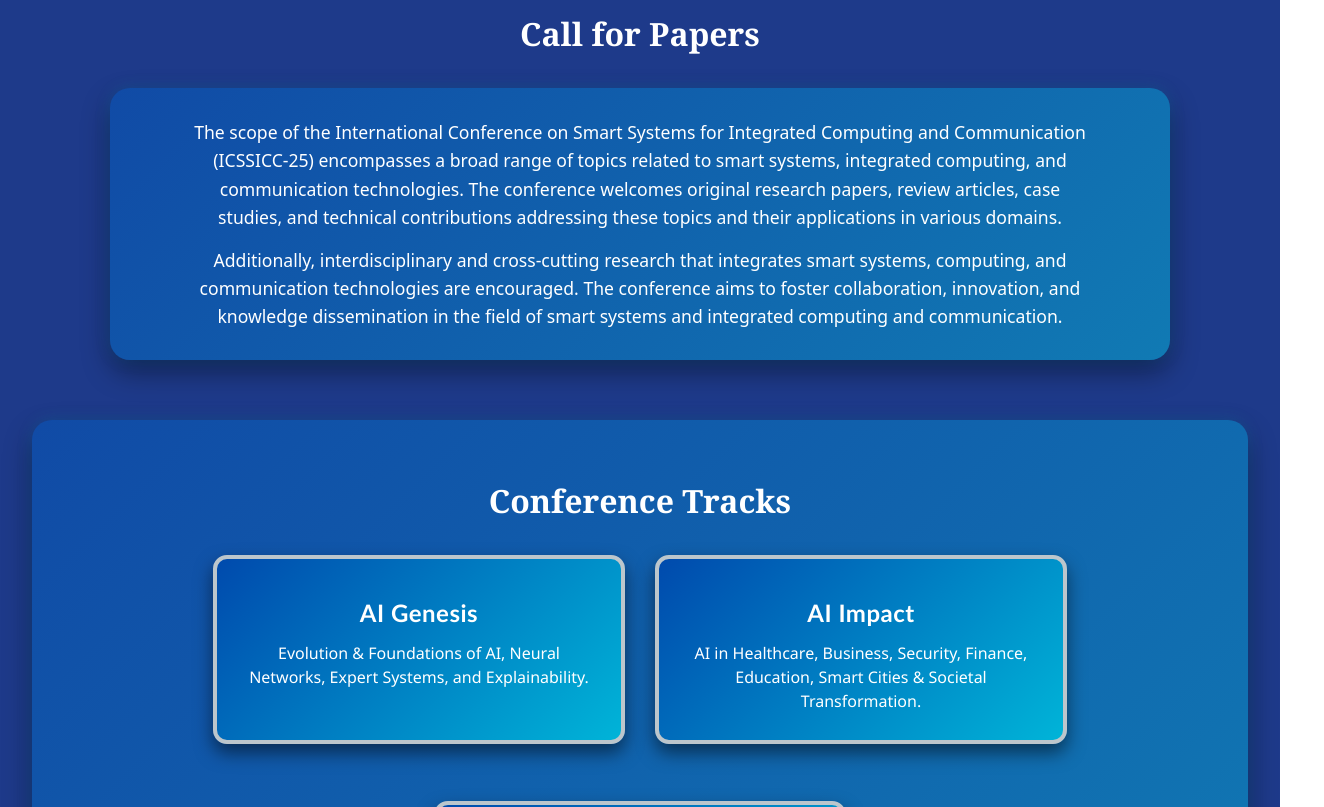
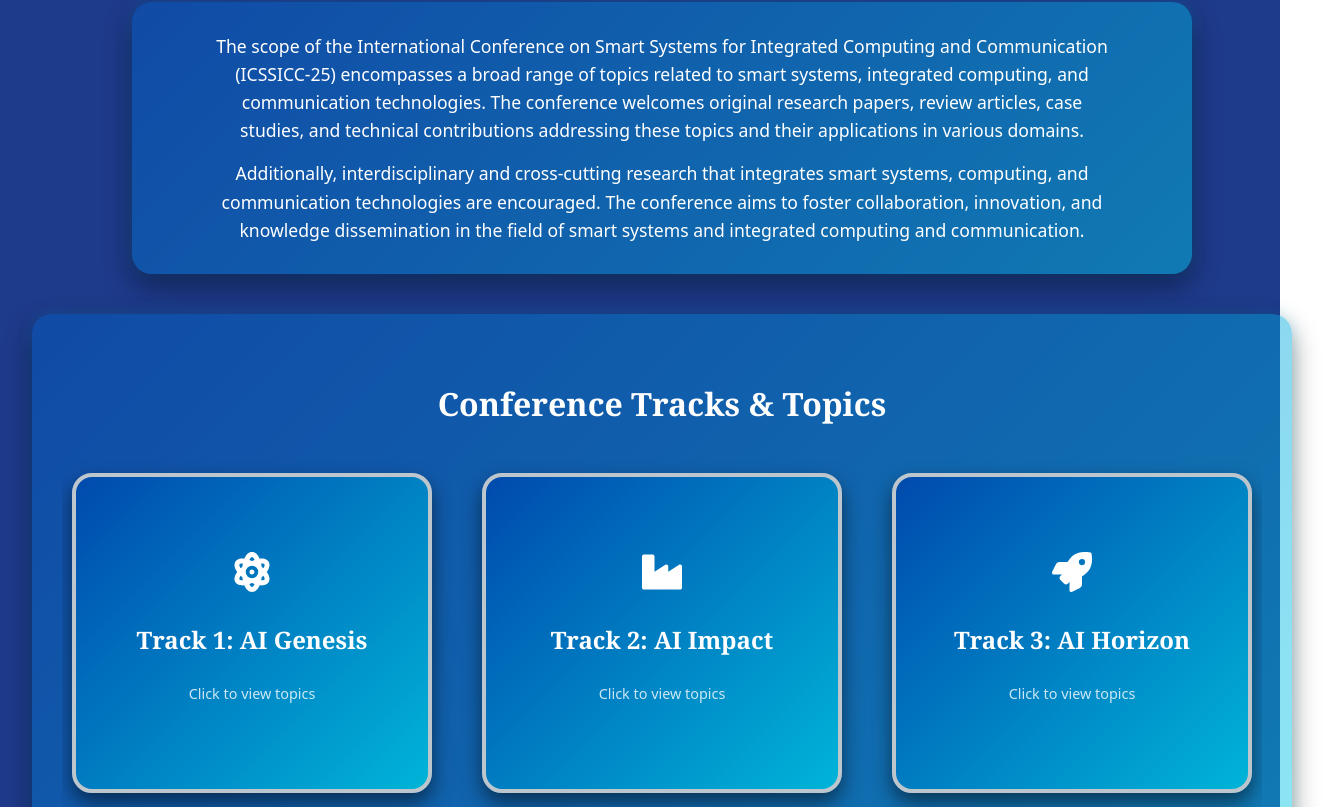
Before and after one commit to vimalathithan17/aiconf, a React (Vite) app in the folder aiconference/: page / in a window 1280 px wide. Shown: the part 11193-12000 px from the top of the page, 1324 px wide, since content can reach past the window. Built offline with nearby package versions, Linux system fonts and the light colour scheme.

Commit message:
Refactor App component structure and enhance TopicsSection layout and functionality

```diff
--- a/aiconference/src/App.jsx
+++ b/aiconference/src/App.jsx
@@ -19,8 +19,8 @@ function App() {
       <About/>
       <Comitte/>
       <CallForPapers/>
+      <TopicsSection/>
       <ThemeSection />
-      <TopicsSection/>
       <Reg/>
       <VenueContactSection/>
       <Sponsor/>
--- a/aiconference/src/CallForPaper/CallForPaper.jsx
+++ b/aiconference/src/CallForPaper/CallForPaper.jsx
@@ -106,47 +106,8 @@ return (
                         }}>
                                 Additionally, interdisciplinary and cross-cutting research that integrates smart systems, computing, and communication technologies are encouraged. The conference aims to foster collaboration, innovation, and knowledge dissemination in the field of smart systems and integrated computing and communication.
                         </p>
-                </section><div
-                        style={{
-                            marginTop: '60px',
-                                marginBottom: '60px',
-                                background: 'linear-gradient(135deg, rgba(0, 74, 173, 0.4), rgba(0, 180, 216, 0.4))',
-                                borderRadius: '20px',
-                                padding: '30px',
-                                boxShadow: '0 10px 20px rgba(0, 0, 0, 0.3)',
-                                maxWidth: '1200px',
-                        }}>
-                        <section
-                                style={{
-                                        maxWidth: '900px',
-                                        margin: '0 auto',
-                                        textAlign: 'center',
-                                }}
-                        >
-                                <h2
-                                        style={{
-                                                fontFamily: 'Libre Baskerville, Georgia, serif',
-                                                fontSize: '2em',
-                                                fontWeight: 'bold',
-                                                marginBottom: '30px',
-                                        }}
-                                >
-                                        Conference Tracks
-                                </h2>
-                                <div
-                                        style={{
-                                                display: 'flex',
-                                                flexWrap: 'wrap',
-                                                justifyContent: 'center',
-                                                gap: '30px',
-                                        }}
-                                >
-                                        {tracks.map((track, index) => (
-                                                <TrackBox key={index} title={track.title} description={track.description} />
-                                        ))}
-                                </div>
-                        </section>
-                </div></>
+                </section>
+                </>
 );
 };
 
--- a/aiconference/src/Topics/Topics.jsx
+++ b/aiconference/src/Topics/Topics.jsx
@@ -1,14 +1,13 @@
 import React, { useState } from 'react';
 import ReactCardFlip from 'react-card-flip';
 import {
-  FaChevronDown, FaEthernet, FaRobot, FaIndustry, FaLaptopCode, FaBrain,
-  FaCar, FaBolt, FaChartLine, FaFilm, FaGraduationCap, FaLeaf
+  FaAtom, FaIndustry, FaRocket, FaChevronDown
 } from 'react-icons/fa';
 
 const cardStyle = {
-  width: '300px',
+  width: '360px',
   height: '320px',
-  margin: '25px',
+  margin: '15px',
   cursor: 'pointer',
 };
 
@@ -21,17 +20,29 @@ const frontBackSharedStyle = {
   boxShadow: '0 10px 20px rgba(0, 0, 0, 0.5)',
   width: '100%',
   height: '100%',
-  boxSizing: 'border-box', // This ensures padding doesn't affect width/height
+  boxSizing: 'border-box',
   textAlign: 'center',
 };
 
-const TopicCard = ({ title, topics, icon }) => {
+const TopicCard = ({ title, description, topics, icon }) => {
   const [isFlipped, setIsFlipped] = useState(false);
+  const [scrollPosition, setScrollPosition] = useState(0);
+  const [contentHeight, setContentHeight] = useState(0);
+  const [containerHeight, setContainerHeight] = useState(0);
 
   const handleClick = (e) => {
     e.preventDefault();
     setIsFlipped(!isFlipped);
   };
+
+  const handleScroll = (e) => {
+    setScrollPosition(e.target.scrollTop);
+    setContentHeight(e.target.scrollHeight);
+    setContainerHeight(e.target.clientHeight);
+  };
+
+  // Determine if there's more content to scroll down to
+  const hasMoreContent = contentHeight > containerHeight && scrollPosition < contentHeight - containerHeight;
 
   return (
     <div style={cardStyle}>
@@ -57,32 +68,65 @@ return (
         {/* Back */}
         <div key="back" style={{
           ...frontBackSharedStyle,
-                padding: '25px',
+          padding: '20px',
           display: 'flex',
           flexDirection: 'column',
           justifyContent: 'flex-start',
-                overflowY: 'hidden'
+          overflowY: 'hidden',
+          position: 'relative'
         }} onClick={handleClick}>
           <h4 style={{
             fontFamily: 'Libre Baskerville, Georgia, serif',
-                    fontSize: '1.2em',
+            fontSize: '1.1em',
             fontWeight: 'bold',
             marginTop: '0',
-                    marginBottom: '15px'
-                }}>{title}</h4>
-                <div style={{ overflowY: 'auto', flex: 1 }}>
+            marginBottom: '8px'
+          }}>{description}</h4>
+          <div
+            style={{
+              overflowY: 'auto',
+              flex: 1,
+              paddingRight: '10px',
+              msOverflowStyle: 'none',
+              scrollbarWidth: 'none',
+            }}
+            onScroll={handleScroll}
+          >
             <ul style={{
               listStyleType: 'disc',
               paddingLeft: '20px',
-                        fontSize: '0.85em',
+              fontSize: '0.8em',
               textAlign: 'left',
               margin: 0
             }}>
               {topics.map((topic, index) => (
-                            <li key={index} style={{ marginBottom: '6px' }}>{topic}</li>
+                <li key={index} style={{ marginBottom: '4px' }}>{topic}</li>
               ))}
             </ul>
           </div>
+
+          {/* Only show down arrow when there's more content */}
+          {hasMoreContent && (
+            <div style={{
+              position: 'absolute',
+              bottom: '10px',
+              left: '50%',
+              transform: 'translateX(-50%)',
+              color: 'rgba(255, 255, 255, 0.8)',
+              textAlign: 'center',
+              fontSize: '1.2em',
+              pointerEvents: 'none'
+            }}>
+              <FaChevronDown />
+            </div>
+          )}
+
+          {/* Add CSS for scrollbar hiding */}
+          <style>{`
+            div::-webkit-scrollbar {
+              display: none;
+            }
+          `}</style>
         </div>
       </ReactCardFlip>
     </div>
@@ -92,149 +136,119 @@ return (
 const TopicsSection = () => {
   const topicsData = [
     {
-      title: 'Ethics & Responsible AI',
-      icon: <FaBrain />,
+      title: 'Track 1: AI Genesis',
+      description: 'Origin, Evolution, and Development of AI Technologies',
+      icon: <FaAtom />,
       topics: [
-        'Explainable AI & Trustworthy AI',
-        'AI Governance, Compliance & Regulations',
-        'Bias Detection & Fairness in AI',
-        'Privacy-Preserving AI & Federated Learning',
-        'AI for Social Good & Humanitarian AI'
+        'Foundations of Artificial Intelligence',
+        'Evolution of Machine Learning Algorithms',
+        'Evolution from Symbolic to Autonomous Reasoning',
+        'Symbolic AI and Logic-Based Approaches',
+        'Neural Networks: From Perceptrons to Deep Learning',
+        'Historical Perspectives on AI Research',
+        'Knowledge Representation & Reasoning',
+        'Expert Systems and Rule-Based Models',
+        'Reinforcement Learning Development',
+        'Milestones in Natural Language Processing',
+        'AI Hardware Evolution (CPUs → GPUs → TPUs)',
+        'Programming Languages in AI (Lisp, Prolog, Python)',
+        'Benchmarking and Dataset Evolution',
+        'Explainability in Classical AI Systems'
       ]
     },
     {
-      title: 'AI Foundations & Emerging Technologies',
-      icon: <FaEthernet />,
+      title: 'Track 2: AI Impact',
+      description: 'Transforming Industries, Societies, and Workspaces',
+      icon: <FaIndustry />,
       topics: [
-        'Advanced Machine Learning & Deep Learning Techniques',
-        'Self-Supervised & Few-Shot Learning',
-        'Reinforcement Learning & Decision-Making AI',
-        'Generative AI & Foundation Models',
-        'AI in Quantum Computing & High-Performance AI'
+        'AI in Healthcare: Diagnosis, Imaging, Drug Discovery',
+        'AI Agents in Business Automation and Decision Support',
+        'Deployment of Autonomous Agents in Real-Time Systems',
+        'Role of AI Agents in Cybersecurity and Surveillance',
+        'Smart Manufacturing and Industry 4.0',
+        'Finance, Banking, and FinTech Applications',
+        'AI in Education and Personalized Learning',
+        'Smart Cities and Urban Intelligence',
+        'Agriculture and Food Security through AI',
+        'AI and Ethics in Society',
+        'AI for Governance and Public Policy',
+        'Human-AI Collaboration in the Workplace',
+        'AI in Creative Industries: Art, Music, Media',
+        'Fairness, Bias, and Responsible AI',
+        'NLP Applications in Enterprises',
+        'Accessibility and Inclusive AI Systems',
+        'Societal and Behavioral Impacts of AI',
+        'AI Regulations and Policy Frameworks'
       ]
     },
     {
-      title: 'AI for Industry 5.0 & Smart Systems',
-      icon: <FaIndustry />,
+      title: 'Track 3: AI Horizon',
+      description: 'Future Trends, Innovations, and the Next Frontiers of AI',
+      icon: <FaRocket />,
       topics: [
-        'AI in Manufacturing & Industry 4.0/5.0',
-        'Edge AI & Distributed AI Systems',
-        'AI-Driven Robotics & Automation',
-        'AI in IoT & Smart Cities',
-        'AI for Digital Twins & Augmented Reality'
-      ]
-    },
-    {
-      title: 'AI in Healthcare & Biomedical Engineering',
-      icon: <FaRobot />,
-      topics: [
-        'AI in Medical Imaging & Diagnostics',
-        'AI for Personalized Medicine & Drug Discovery',
-        'AI-Powered Healthcare Wearables & Remote Monitoring',
-        'AI in Mental Health & Assistive Technologies',
-        'AI in Genomics & Computational Biology'
-      ]
-    },
-    {
-      title: 'AI in Civil, Structural & Geotechnical Engineering',
-      icon: <FaLaptopCode />,
-      topics: [
-        'AI for Smart Cities & Sustainable Infrastructure',
-        'AI in Structural Health Monitoring & Construction Management',
-        'Geospatial AI for Disaster Prediction & Risk Management',
-        'AI in Traffic Optimization & Urban Planning',
-        'AI for Resilient & Sustainable Buildings'
-      ]
-    },
-    {
-      title: 'AI in Mechanical, Automotive & Aerospace Engineering',
-      icon: <FaCar />,
-      topics: [
-        'AI in Autonomous Vehicles & Intelligent Transport Systems',
-        'AI for Predictive Maintenance in Industrial Engineering',
-        'AI in Aerodynamics & Computational Fluid Dynamics',
-        'AI for Smart Materials & Nanotechnology',
-        'AI in Aerospace Navigation & Space Exploration'
-      ]
-    },
-    {
-      title: 'AI in Electrical, Electronics & Communication Systems',
-      icon: <FaBolt />,
-      topics: [
-        'AI in Power Systems, Smart Grids & Renewable Energy',
-        'AI in 6G Wireless Communication & RF Signal Processing',
-        'AI-Driven Semiconductor & Nanoelectronics',
-        'AI in Cybersecurity & Secure Communication',
-        'AI in Embedded Systems & Energy-Efficient AI'
-      ]
-    },
-    {
-      title: 'AI in Business, Finance & Economics',
-      icon: <FaChartLine />,
-      topics: [
-        'AI in Algorithmic Trading & Risk Management',
-        'AI for Supply Chain Optimization & Smart Logistics',
-        'AI for Fraud Detection & Financial Compliance',
-        'AI in Marketing & Customer Analytics',
-        'AI in HR & Workforce Management'
-      ]
-    },
-    {
-      title: 'AI in Media, Entertainment & Creative Arts',
-      icon: <FaFilm />,
-      topics: [
-        'AI-Generated Art, Music & Film Production',
-        'AI in Game Development & Interactive Media',
-        'AI in Journalism & Fake News Detection',
-        'AI for Personalized Content Recommendation',
-        'AI in Digital Copyright & Content Moderation'
-      ]
-    },
-    {
-      title: 'AI in Education & Cognitive Learning',
-      icon: <FaGraduationCap />,
-      topics: [
-        'AI-Powered Personalized Learning & Adaptive Testing',
-        'AI in Virtual Classrooms & Intelligent Tutoring Systems',
-        'AI in Special Education & Accessibility',
-        'AI for Automated Assessments & Learning Analytics',
-        'AI for Language Translation & NLP in Education'
-      ]
-    },
-    {
-      title: 'AI for Sustainability & Global Challenges',
-      icon: <FaLeaf />,
-      topics: [
-        'AI for Climate Change Modeling & Renewable Energy',
-        'AI in Water Resource Management & Smart Agriculture',
-        'AI in Disaster Management & Resilience Planning',
-        'AI for Sustainable Smart Cities & Green Technologies',
-        'AI for Circular Economy & Smart Waste Management'
+        'Artificial General Intelligence (AGI)',
+        'Quantum Machine Learning',
+        'Neuromorphic Computing',
+        'Federated & Trustworthy AI',
+        'Continual & Zero-shot Learning',
+        'Edge AI & TinyML',
+        'Agentic AI & Autonomous Systems',
+        'Large Language Models (LLMs)',
+        'Cognitive Architectures',
+        'AI for Sustainability & Climate',
+        'AI in XR, Metaverse & Digital Twins',
+        'AI + Blockchain & Web3',
+        'Multi-modal Models',
+        'AI in CPS, IoT & 6G',
+        'Generative & Creative AI'
       ]
     }
   ];
 
   return (
-    <section style={{ padding: '40px 20px', maxWidth: '1200px', margin: '0 auto' }}>
+    <div style={{
+      background: 'linear-gradient(135deg, rgba(0, 74, 173, 0.4), rgba(0, 180, 216, 0.4))',
+      borderRadius: '20px',
+      padding: '40px 30px',
+      boxShadow: '0 10px 20px rgba(0, 0, 0, 0.2)',
+      maxWidth: '1200px',
+      margin: '40px auto',
+    }}>
       <h2 style={{
         fontFamily: 'Libre Baskerville, Georgia, serif',
         fontSize: '2em',
         fontWeight: 'bold',
         textAlign: 'center',
         marginBottom: '30px',
-      }}>TOPICS</h2>
+        color: 'white',
+      }}>Conference Tracks & Topics</h2>
       <div style={{
         display: 'flex',
-        flexWrap: 'wrap',
+        flexWrap: 'nowrap',
         justifyContent: 'center',
-        gap: '40px',
-        alignItems: 'stretch' // Ensures all cards stretch to same height
+        gap: '20px',
+        alignItems: 'stretch',
+        maxWidth: '100%',
+        overflow: 'hidden',
+      }}>
+        <div style={{
+          display: 'flex',
+          justifyContent: 'center',
+          gap: '20px',
+          paddingBottom: '5px',
         }}>
           {topicsData.map((data, index) => (
-          <TopicCard key={index} title={data.title} topics={data.topics} icon={data.icon} />
+            <TopicCard
+              key={index}
+              title={data.title}
+              description={data.description}
+              topics={data.topics}
+              icon={data.icon}
+            />
           ))}
         </div>
-    </section>
+      </div>
+    </div>
   );
 };
 
```
Lines whose indentation alone changed are shown as unchanged.
